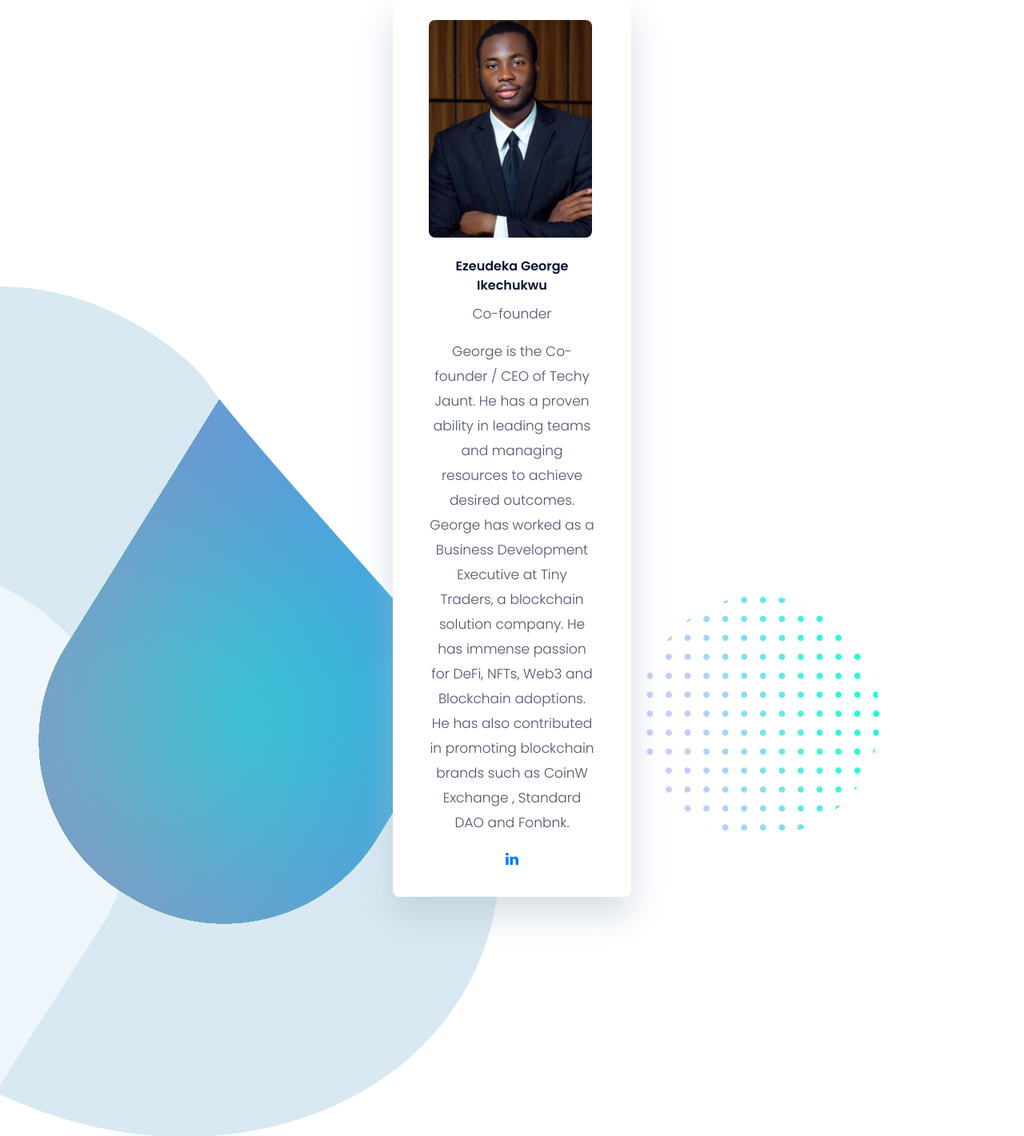
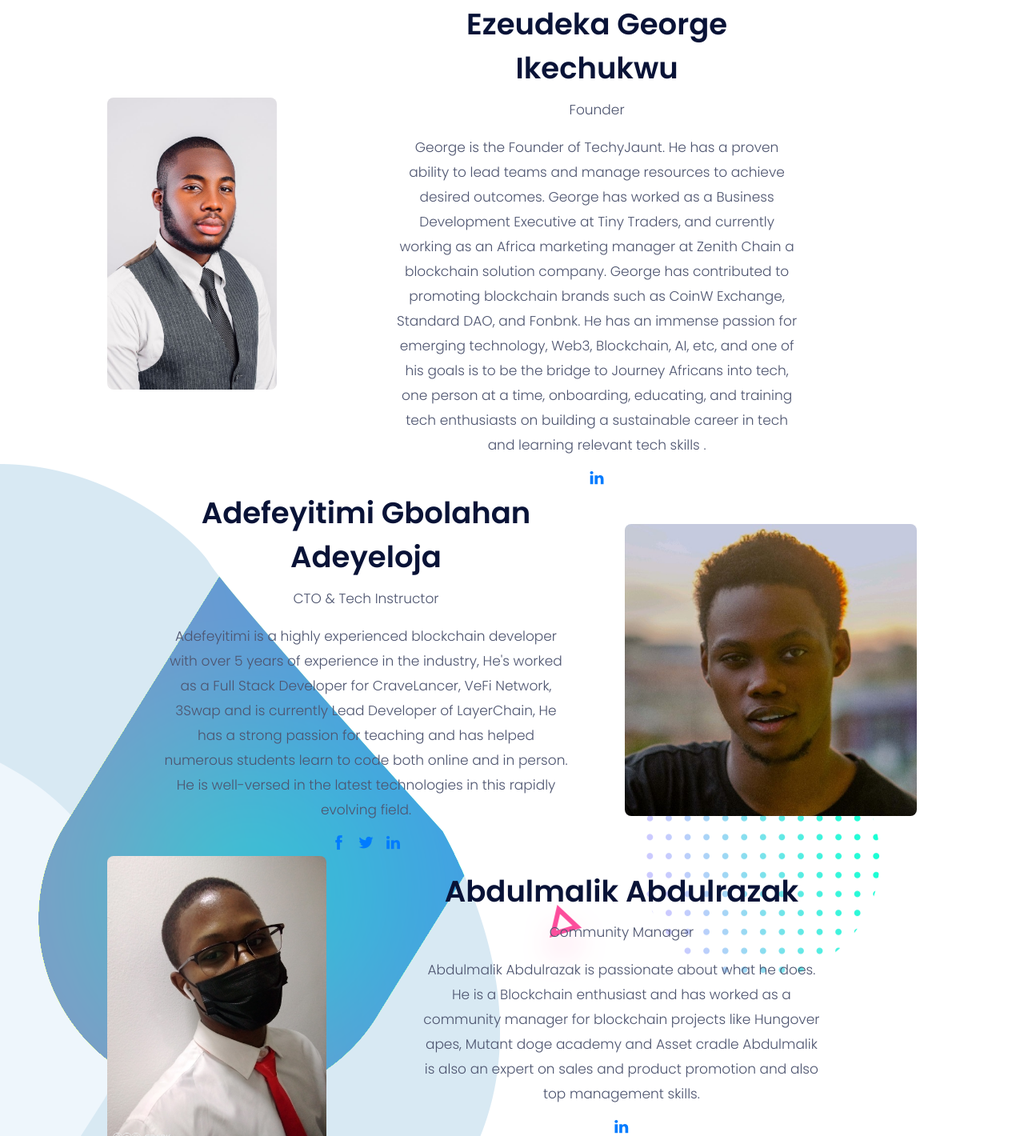
Before and after one commit to TimmyIsADev/techyjaunt, a plain HTML site: page index.html in a window 1280 px wide. Shown: the part 7195-8615 px from the top of the page at 80% size. Drawn offline with Linux system fonts and the light colour scheme.

Commit message:
updated team and socials

```diff
--- a/css/style.css
+++ b/css/style.css
@@ -1384,3 +1384,46 @@ section.contact {
     width: 100%;
   }
 }
+
+.team_member {
+  display: flex;
+  align-items: center;
+  justify-content: center;
+}
+
+.team_member img {
+  border-radius: 8px;
+}
+
+.reverse {
+  flex-direction: row-reverse;
+}
+
+.bio_text {
+  width: 50%;
+  margin: 0 auto;
+}
+
+.img_member {
+  width: auto;
+  height: 365px;
+  object-fit: cover;
+}
+
+@media screen and (max-width: 1024px) {
+  .team_member {
+    flex-direction: column;
+  }
+  .bio_text {
+    width: 80%;
+    margin: 0 auto;
+  }
+}
+
+.social {
+  display: flex;
+  justify-content: center;
+  flex-direction: row;
+  column-gap: 1rem;
+  font-size: 18px;
+}
--- a/index.html
+++ b/index.html
@@ -421,32 +421,69 @@
           <p class="mb-100">Meet the Genius Minds Behind Techy Jaunt</p>
         </div>
       </div>
-      <div class="col-10 mx-auto">
-        <div class="team-slider">
-          <div class="team-member text-center">
-            <div class="d-flex mb-4">
-              <div class="mr-1">
-                <img class="img-fluid" src="images/team/george.png" alt="team-member" />
-              </div>
-            </div>
-            <div class="text-center">
-              <h5>Ezeudeka George Ikechukwu</h5>
-              <p> Co-founder </p>
-            </div>
-            <p>
-              George is the Co-founder / CEO of Techy Jaunt. He has a proven ability in leading teams and managing
-              resources to achieve desired outcomes. George has worked as a Business Development Executive at Tiny
-              Traders, a blockchain solution company. He has immense passion for DeFi, NFTs, Web3 and Blockchain
-              adoptions. He has also contributed in promoting blockchain brands such as CoinW Exchange , Standard DAO
-              and Fonbnk.
-            </p>
-            <div>
-              <a href="https://www.linkedin.com/in/ikechukwu-george-ezeudeka-288604191" target="_blank"
-                class="ti-linkedin"></a>
+      <div class="col-md-10 mx-auto my-2">
+        <div class="team_member">
+          <img class="img_member" src="images/team/george.jpg" alt="team-member" />
+          <div class="text-center bio_text">
+            <h3>Ezeudeka George Ikechukwu</h3>
+            <p> Founder </p>
+            <p class="bio">George is the Founder of TechyJaunt. He has a proven ability to lead teams and manage
+              resources to
+              achieve desired
+              outcomes. George has worked as a Business Development Executive at Tiny Traders, and currently working
+              as
+              an Africa
+              marketing manager at Zenith Chain a blockchain solution company. George has contributed to promoting
+              blockchain brands
+              such as CoinW Exchange, Standard DAO, and Fonbnk.
+              He has an immense passion for emerging technology, Web3, Blockchain, AI, etc, and one of his goals is to
+              be the bridge
+              to Journey Africans into tech, one person at a time, onboarding, educating, and training tech
+              enthusiasts
+              on building a
+              sustainable career in tech and learning relevant tech skills
+              .</p>
+            <div class="social">
+              <a href="https://www.linkedin.com/in/ikechukwu-george-ezeudeka-288604191" class="ti-linkedin"></a>
             </div>
           </div>
-          <!-- team-member -->
-          <!-- team-member -->
+        </div>
+      </div>
+      <div class="col-md-10 mx-auto my-2">
+        <div class="team_member reverse">
+          <img class="img_member" src="images/team/timmy.jpg" alt="team-member" />
+          <div class="text-center bio_text">
+            <h3>Adefeyitimi Gbolahan Adeyeloja</h3>
+            <p> CTO & Tech Instructor </p>
+            <p class="bio">Adefeyitimi is a highly experienced blockchain developer with over 5 years of experience in
+              the industry, He's worked as
+              a Full Stack Developer for CraveLancer, VeFi Network, 3Swap and is currently Lead Developer of LayerChain,
+              He has a strong passion for teaching and has helped numerous students learn to code both online and in
+              person. He is
+              well-versed in the latest technologies in this rapidly evolving field.</p>
+            <div class="social">
+              <a href="https://web.facebook.com/Adefeyitimi1123/" class="ti-facebook"></a>
+              <a href="https://twitter.com/TimmyIsANerd_" class="ti-twitter-alt"></a>
+              <a href="https://ng.linkedin.com/in/adefeyitimi-adeyeloja" class="ti-linkedin"></a>
+            </div>
+          </div>
+
+        </div>
+      </div>
+      <div class="col-md-10 mx-auto my-2">
+        <div class="team_member">
+          <img class="img_member" src="images/team/abdul.jpg" alt="team-member" />
+          <div class="text-center bio_text">
+            <h3>Abdulmalik Abdulrazak</h3>
+            <p> Community Manager </p>
+            <p class="bio">Abdulmalik Abdulrazak is passionate about what he does. He is a Blockchain enthusiast and has
+              worked as a community
+              manager for blockchain projects like Hungover apes, Mutant doge academy and Asset cradle
+              Abdulmalik is also an expert on sales and product promotion and also top management skills.</p>
+            <div class="social">
+              <a href="http://linkedin.com/in/abdulmalik-abdulrazak-900279233" class="ti-linkedin"></a>
+            </div>
+          </div>
         </div>
       </div>
     </div>
@@ -630,17 +667,18 @@
     </div>
     <div>
       <ul class="list-inline text-lg-center text-center social-icon">
+        <!-- <li class="list-inline-item">
+          <a class="facebook" href="https://t.me/ASSETCRADLE  "><i class="fa-brands fa-telegram"></i></a>
+        </li> -->
         <li class="list-inline-item">
-          <a class="facebook" href="https://t.me/ASSETCRADLE  "><i class="fa-brands fa-telegram"></i></a>
+          <a class="twitter" href="https://twitter.com/techyjaunt/"><i class="ti-twitter-alt"></i></a>
         </li>
         <li class="list-inline-item">
-          <a class="twitter" href="https://twitter.com/assetcradle/"><i class="ti-twitter-alt"></i></a>
+          <a class="linkedin" href="#"><i class="ti-linkedin"></i></a>
         </li>
         <li class="list-inline-item">
-          <a class="linkedin" href="https://www.linkedin.com/company/africonzee/"><i class="ti-linkedin"></i></a>
-        </li>
-        <li class="list-inline-item">
-          <a class="" href="https://www.linkedin.com/company/africonzee/"><i class="fa-brands fa-instagram"></i></a>
+          <a class="" href="https://www.instagram.com/invites/contact/?i=lowecx12aicb&utm_content=medtqx5"><i
+              class="fa-brands fa-instagram"></i></a>
         </li>
       </ul>
     </div>
@@ -678,13 +716,15 @@
         <nav class="col-12">
           <ul class="list-inline text-lg-right text-center social-icon">
             <li class="list-inline-item">
-              <a class="facebook" href="https://t.me/ASSETCRADLE  "><i class="fa-brands fa-telegram"></i></a>
+              <a class="facebook"
+                href="https://www.instagram.com/invites/contact/?i=lowecx12aicb&utm_content=medtqx5"><i
+                  class="fa-brands fa-instagram"></i></a>
             </li>
             <li class="list-inline-item">
-              <a class="twitter" href="https://twitter.com/assetcradle/"><i class="ti-twitter-alt"></i></a>
+              <a class="twitter" href="https://twitter.com/techyjaunt/"><i class="ti-twitter-alt"></i></a>
             </li>
             <li class="list-inline-item">
-              <a class="linkedin" href="https://www.linkedin.com/company/africonzee/"><i class="ti-linkedin"></i></a>
+              <a class="linkedin" href="#"><i class="ti-linkedin"></i></a>
             </li>
 
           </ul>
```
Also changed, not shown: images/team/abdul.jpg (added), images/team/george.jpg (added), images/team/timmy.jpg (added).
